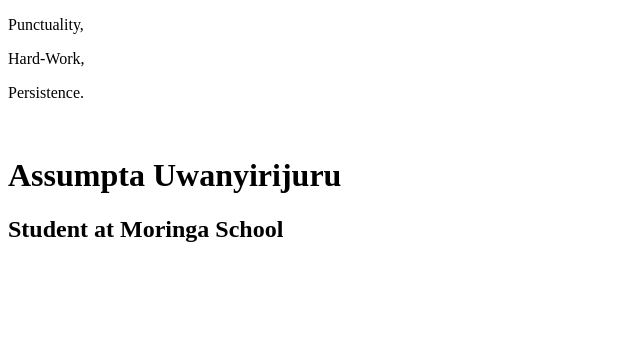
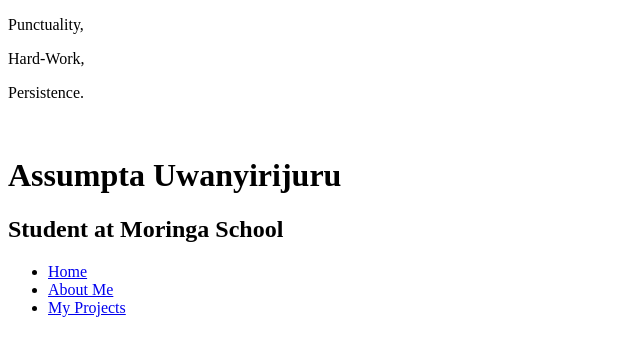
Before and after one commit to Juru-10/portfolio, a plain HTML site: page index.html in a window 1280 px wide. Shown: the whole page, without its empty margins (0-640 px from the left). Drawn offline with Linux system fonts and the light colour scheme.

Commit message:
add navigation

```diff
--- a/index.html
+++ b/index.html
@@ -17,6 +17,13 @@
         <h1>Assumpta Uwanyirijuru</h1>
         <h2>Student at Moringa School</h2>
       </div>
+      <nav>
+        <ul>
+          <li><a href="#photo">Home</a></li>
+          <li><a href="#about">About Me</a></li>
+          <li><a href="#projects">My Projects</a></li>
+        </ul>
+      </nav>
     </div>
   </body>
 </html>
```
